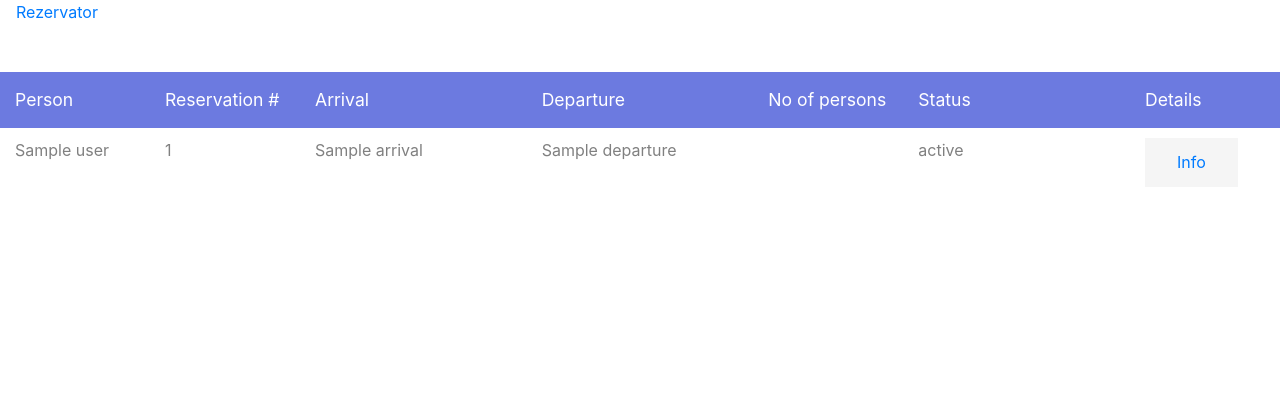
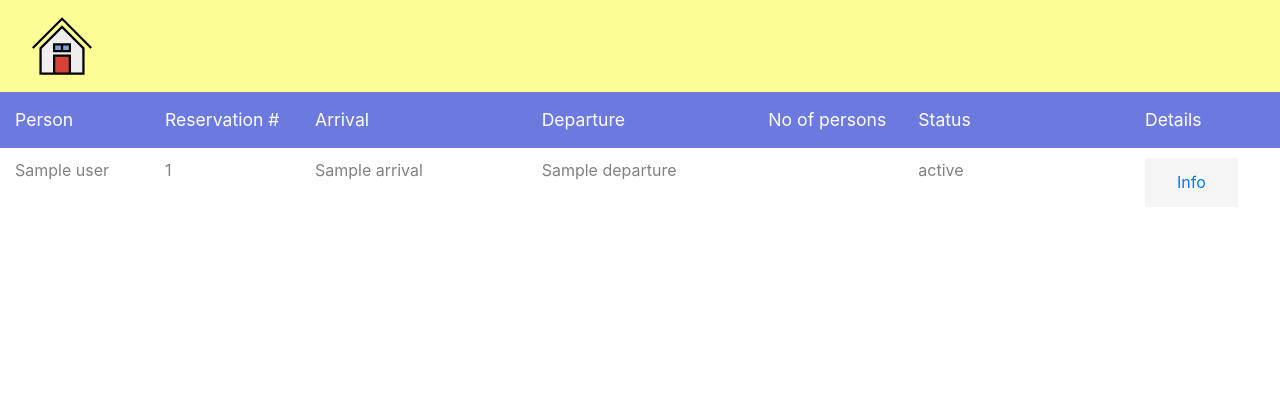
Before and after one commit to marcel-lagoda/parklot_booking_system, a Django app: template templates/home.html in a window 1280 px wide. Shown: the top 420 px of the page. Run offline with Django 3.2, Linux system fonts and the light colour scheme; the template is opened without the code that fills it: most values are stand-ins (such as "Sample title", 1, 10 or a date in 2020); some libraries are stand-ins or nearby versions.

Commit message:
Update base.html

```diff
--- a/templates/base.html
+++ b/templates/base.html
@@ -13,12 +13,12 @@
 </head>
 
 <body>
-  <div class="grid">
-    <header class="header">
+  <div class="">
+    <header class="header__main">
       <nav class="navigation">
         <ul class="navigation__list">
           <li class="navigation__element">
-            <a class="navigation__link" href="#">Rezervator</a>
+            <a class="navigation__link" href="{% url 'home' %}"><img class="navigation__img" src="{% static '/images/home.svg' %}"></a>
           </li>
           <li class="navigation__element">
             <a class="navigation__link" href="#"></a>
```
